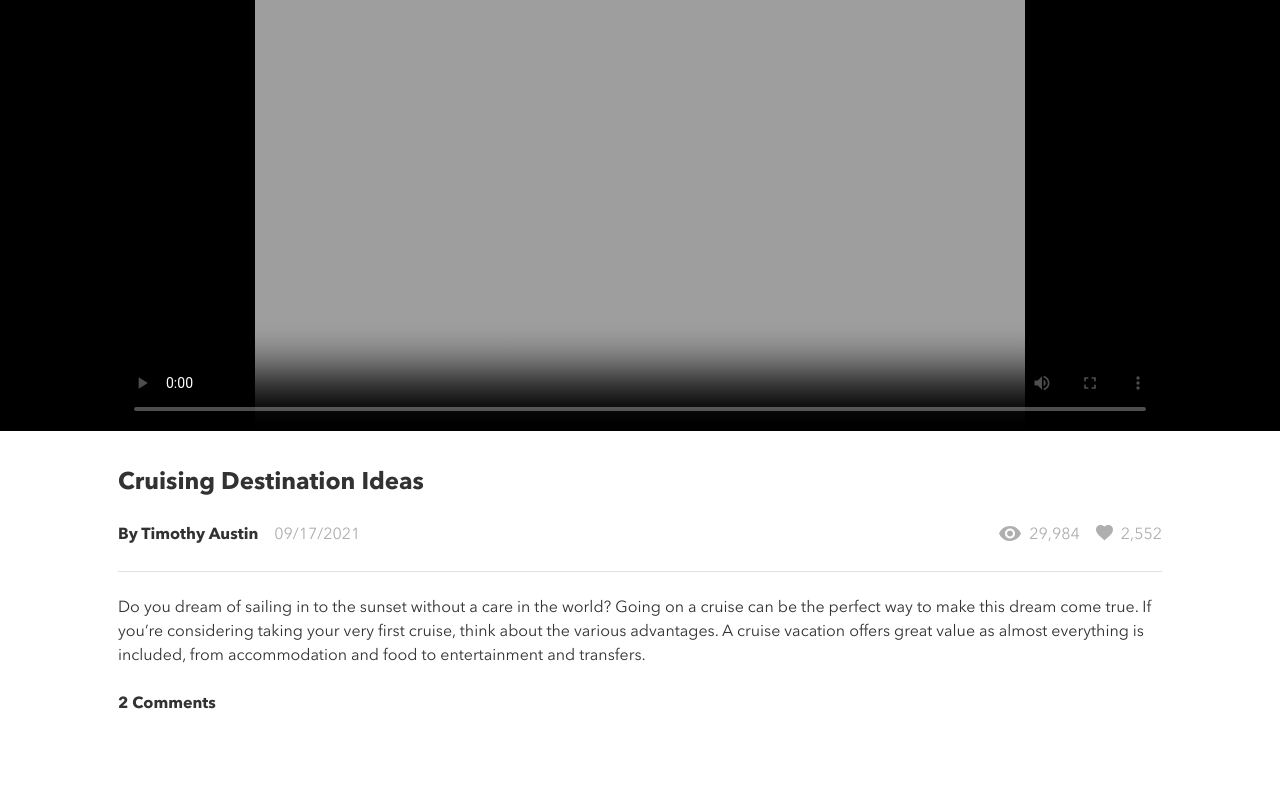
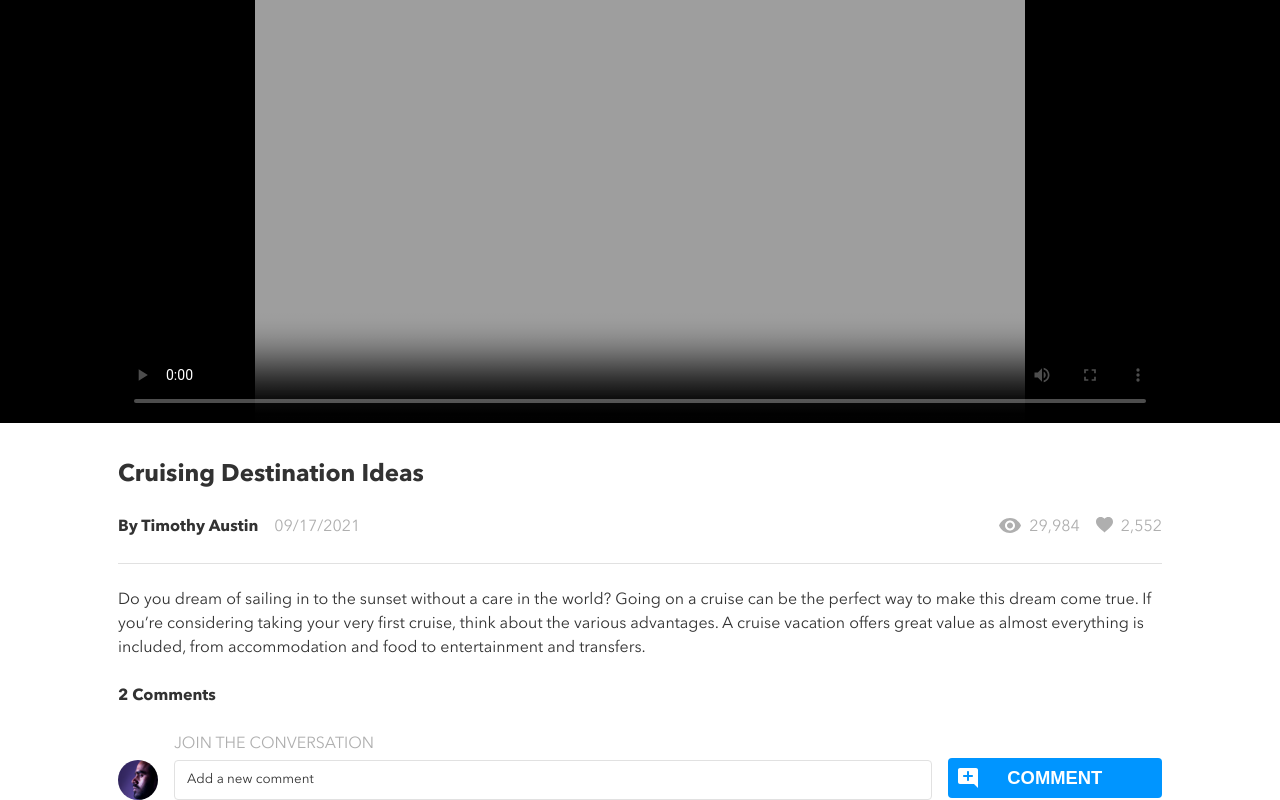
Before and after one commit to afaisalsahar/BrainStation-brainflix, a React (Create React App) app: page / in a window 1280 px wide. Shown: the part 226-1026 px from the top of the page. Before the commit the page ends 966 px from the top, so only its background shows below. Built offline with nearby package versions, Linux system fonts and the light colour scheme.

Commit message:
Complete comment form component

```diff
--- a/src/App.js
+++ b/src/App.js
@@ -3,11 +3,13 @@ import { useState } from 'react';
 import './App.scss';
 
 import Header from './components/Header/Header';
+import VideoPlayer from './components/VideoPlayer/VideoPlayer';
 import Main from './components/Main/Main';
-import VideoPlayer from './components/VideoPlayer/VideoPlayer';
+import CommentForm from './components/CommentForm/CommentForm';
 
 import videoDetails from './data/video-details.json';
 import videos from './data/videos.json';
+import Avatar from './components/Avatar/Avatar';
 
 function App() {
 
@@ -30,8 +32,8 @@ function App() {
   return (
     <>
       <Header />
-      <VideoPlayer poster={playingNow.image} />
       <Main
+        poster={playingNow.image}
         title={playingNow.title}
         channel={playingNow.channel}
         date={readableDate(playingNow.timestamp)}
@@ -40,6 +42,7 @@ function App() {
         description={playingNow.description}
         comments={playingNow.comments.length}
       />
+      <CommentForm />
     </>
   );
 }
--- a/src/components/Avatar/Avatar.scss
+++ b/src/components/Avatar/Avatar.scss
@@ -12,8 +12,8 @@
         overflow: hidden;
 
         @include tablet-responsive {
-            width: $size-increment-x4;
-            height: $size-increment-x4;
+            width: $size-increment-x3-2;
+            height: $size-increment-x3-2;
         }
     }
 
--- a/src/components/CommentForm/CommentForm.jsx
+++ b/src/components/CommentForm/CommentForm.jsx
@@ -1,7 +1,18 @@
+import './CommentForm.scss';
+import CallToAction from '../CallToAction/CallToAction';
+import Avatar from '../Avatar/Avatar';
+
 const CommentForm = () => {
     return (
-        <div>
-
+        <div className="converse">
+            <div className="converse__container">
+                <Avatar showImage={true} defaultAvatar={true} avatarAlt="User posting a comment" />
+                <form className="converse__form">
+                    <label className="converse__label" htmlFor="converse-box">Join The Conversation</label>
+                    <textarea className="converse__box" name="converse-box" id="converse-box" placeholder="Add a new comment"></textarea>
+                    <CallToAction modifier="comment" text="Comment"/>
+                </form>
+            </div>
         </div>
     );
 };
--- a/src/components/CommentForm/CommentForm.scss
+++ b/src/components/CommentForm/CommentForm.scss
@@ -0,0 +1,67 @@
+@use '../../styles/partials/_variables.scss' as *;
+@use '../../styles/partials/_reset.scss' as *;
+@use '../../styles/partials/_globals.scss' as *;
+@use '../../styles/partials/_fontface.scss' as *;
+@use '../../styles/partials/_mixins.scss' as *;
+
+.converse {
+    &__container {
+        @extend .container;
+
+        justify-content: flex-start;
+        flex-wrap: nowrap;
+        column-gap: $size-increment-x2;
+    }
+
+    &__form {
+        @extend .flex-container;
+        flex-wrap: wrap;
+
+        @include flex-item-realestate(1, 1, auto);
+    }
+
+    &__label {
+        @extend .label;
+        font-weight: $font-weight-regular;
+        color: $primary-color-tertiary;
+
+        @include flex-item-realestate(1, 1, 100%);
+    }
+
+    &__box {
+        @extend .form-field;
+        resize: none;
+        margin: $size-increment-x1 0 $size-increment-x2;
+
+        @include flex-item-realestate(1, 1, 100%);
+        @include tablet-responsive {
+            height: calc($size-increment-x3-2 - .7rem);
+            padding-top: .7rem;
+            margin-right: $size-increment-x2;
+            padding-bottom: 0;
+            margin-bottom: 0;
+            @include flex-item-realestate(1, 1, 70%);
+        }
+    }
+
+    &__box::placeholder {
+        color: $primary-color-main;
+    }
+
+    .call-to-action--comment {
+        @include flex-item-realestate(1, 1, 100%);
+
+        @include tablet-responsive {
+            @include flex-item-realestate(1, 1, 25%);
+        }
+        @include tablet-responsive {
+            @include flex-item-realestate(1, 1, 15%);
+        }
+    }
+
+    .avatar {
+        @include tablet-responsive {
+            align-self: flex-end;
+        }
+    }
+}
--- a/src/components/Main/Main.jsx
+++ b/src/components/Main/Main.jsx
@@ -1,8 +1,10 @@
 import './Main.scss';
+import VideoPlayer from '../VideoPlayer/VideoPlayer';
 
-const Main = ({title, channel, date, views, likes, description, comments}) => {
+const Main = ({title, channel, date, views, likes, description, comments, poster}) => {
     return (
         <main className="main">
+            <VideoPlayer poster={poster} />
             <div className="main__container">
                 <h1 className="main__title">{title}</h1>
                 <hr className="main__divider main__divider--mobile" />
--- a/src/styles/partials/_globals.scss
+++ b/src/styles/partials/_globals.scss
@@ -51,3 +51,29 @@ span {
     @include tablet-responsive {padding: 0 $size-increment-x3-1;}
     @include desktop-responsive {padding: 0 0;}
 }
+
+.label {
+    font-weight: $font-weight-bold;
+    text-transform: uppercase;
+}
+
+.form-field {
+    min-height: $size-increment-x3-1;
+    min-width: 15rem;
+    width: 100%;
+    font-family: $font-face;
+    color: $primary-color-main;
+    border-radius: $size-increment-x1;
+    border: 1px solid $alternate-color-tertiary;
+    padding: $size-increment-x1-2;
+
+    &:active, &:focus, &:focus-visible {
+        border-width: 2px;
+        border-color: $primary-color-secondary;
+        outline-color: $primary-color-secondary;
+    }
+
+    @include tablet-responsive {
+        min-height: $size-increment-x3-2;
+    }
+}
```
